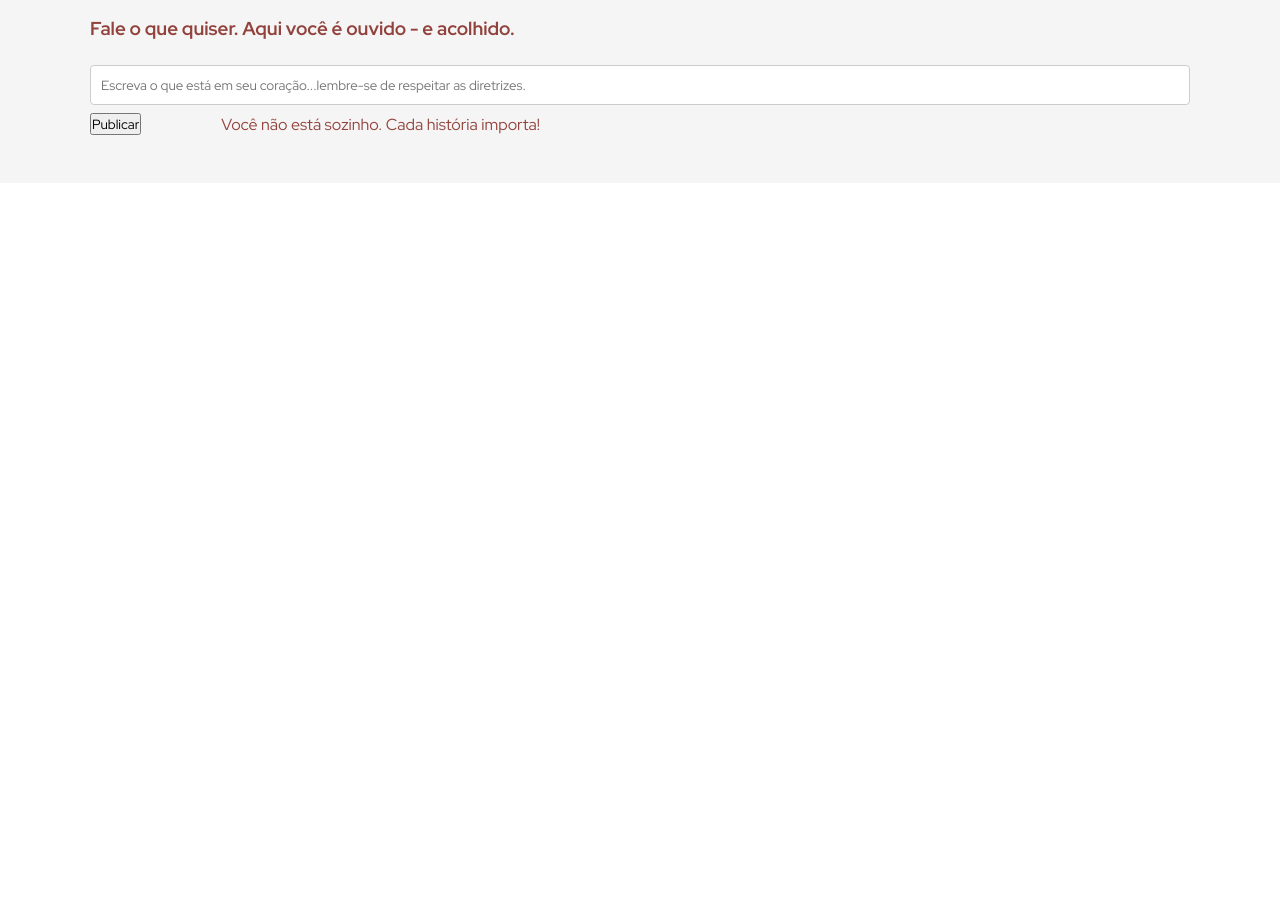
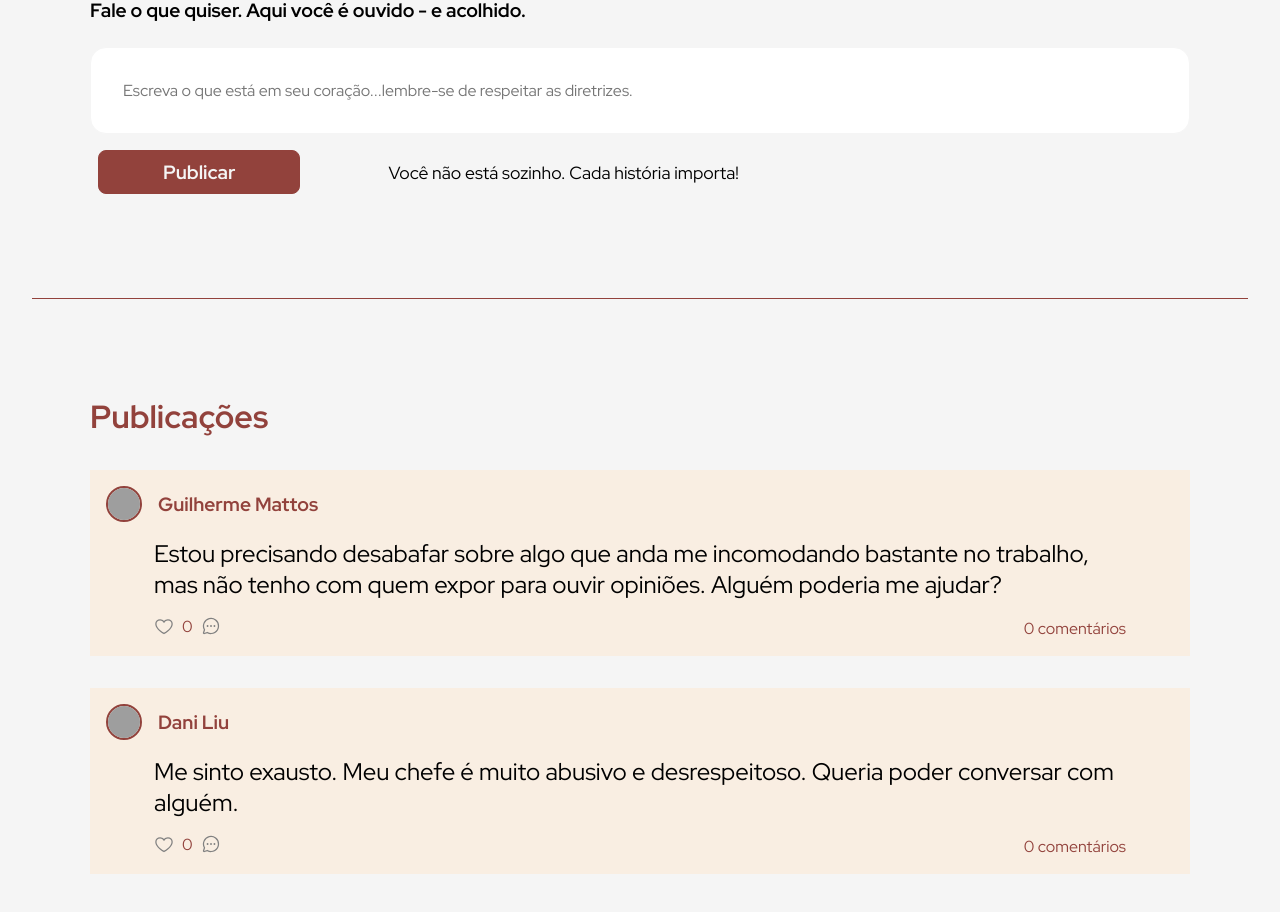
Before and after one commit to aline-henriques/PROJETO-2, a React (Vite) app: page /forum in a window 1280 px wide. Shown: the part 1272-2184 px from the top of the page. Before the commit the page ends 1455 px from the top, so only its background shows below. Built offline with nearby package versions, Linux system fonts and the light colour scheme; grey boxes are pictures that could not be loaded; a web font is replaced by a local one.

Commit message:
furum 2.5/3 e Autenticação

```diff
--- a/src/Components/Comments.jsx
+++ b/src/Components/Comments.jsx
@@ -1,34 +1,22 @@
-import styles from './Comments.module.css'
-import { Heart, Trash} from '@phosphor-icons/react';
+import styles from './Comments.module.css';
+import { Heart, Trash } from '@phosphor-icons/react';
 import { useState } from 'react';
 
-
-export function Comments ({content , author, onDeleteComment}) {
-
+export function Comments({ content, author, onDeleteComment }) {
     const [liked, setLiked] = useState(false);
 
-    const toggleLike = () => setLiked(!liked);
+    const toggleLike = () => setLiked(prev => !prev);
 
-    function handleDeleteComment(){
-        onDeleteComment(content);
-    }
-
-
-    return(
-         <article className={styles.areaTexto}>
+    return (
+        <article className={styles.areaTexto}>
             <header>
                 <div className={styles.author}>
-                    <img src={author.avatarUrl} className={styles.imgUserComment}/>
+                    <img src={author.avatarUrl} className={styles.imgUserComment} />
                     <strong>{author.name}</strong>
                 </div>
                 <div>
-                    <button
-                    className={styles.deleteButton}
-                    onClick={handleDeleteComment}
-                    title='Deletar comentário'>
-
+                    <button className={styles.deleteButton} onClick={onDeleteComment} title="Deletar comentário">
                         <Trash size={20} />
-
                     </button>
                 </div>
             </header>
@@ -37,11 +25,11 @@ export function Comments ({content , author, onDeleteComment}) {
             </div>
             <footer className={styles.footer}>
                 <div className={styles.footerButtons}>
-                     <button onClick={toggleLike}>
+                    <button onClick={toggleLike}>
                         {liked ? (
-                        <Heart className={styles.likeButton} size={20} color="red" weight="fill"  />
+                            <Heart className={styles.likeButton} size={20} color="red" weight="fill" />
                         ) : (
-                        <Heart  className={styles.likeButton} size={20} color="white" />
+                            <Heart className={styles.likeButton} size={20} color="white" />
                         )}
                     </button>
                 </div>
--- a/src/Components/ForumInicial.jsx
+++ b/src/Components/ForumInicial.jsx
@@ -1,32 +1,82 @@
-import { useState } from 'react';
+import { useState, useRef } from 'react';
 import { Header } from './Header';
 import styles from './ForumInicial.module.css'
 import { Fire, NotePencil } from '@phosphor-icons/react';
 import { Posts } from './Posts';
 import { NavLink } from 'react-router-dom';
+import fotoPerfil from '../assets/img/Foto_perfil.jpg'
+import { useAuth } from '../AuthContext';
 
 const PostsEmAlta =[
     {
         id:1,
         author: {
-            avatarUrl: "https://pbs.twimg.com/profile_images/1867600296920100864/IsNMUhqC_400x400.jpg",
-            name: "Danilo Vinicius"
+            avatarUrl: "https://pbs.twimg.com/profile_images/1893010592484491264/-jaz88Xa_400x400.jpg",
+            name: "Guilherme Mattos"
         },
-        content: "Estou finalmente aprendendo a dizer não e impor meus limites. Tem sido difícil mas estou orgulhosa do meu progresso.",
+        content: "Estou finalmente aprendendo a dizer não e impor meus limites. Tem sido difícil mas estou orgulhoso do meu progresso.",
 
     },
      {
-        id:1,
+        id:2,
         author: {
-            avatarUrl: "https://pbs.twimg.com/profile_images/1867600296920100864/IsNMUhqC_400x400.jpg",
-            name: "Danilo Vinicius"
+            avatarUrl: "https://pbs.twimg.com/profile_images/1894169205039042560/dHbunUpS_400x400.jpg",
+            name: "Dani Liu"
         },
-        content: "Estou finalmente aprendendo a dizer não e impor meus limites. Tem sido difícil mas estou orgulhosa do meu progresso.",
+        content: "Não me sinto feliz. Estou no meu limite, preciso de ajuda urgentemente!",
 
     },
 ]
 
-export function ForumInicial (){
+const PostsFeed=[
+    {
+        id:1,
+        author: {
+            avatarUrl: "https://pbs.twimg.com/profile_images/1893010592484491264/-jaz88Xa_400x400.jpg",
+            name: "Guilherme Mattos"
+        },
+        content: "Estou precisando desabafar sobre algo que anda me incomodando bastante no trabalho, mas não tenho com quem expor para ouvir opiniões. Alguém poderia me ajudar? ",
+
+    },
+     {
+        id:2,
+        author: {
+            avatarUrl: "https://pbs.twimg.com/profile_images/1894169205039042560/dHbunUpS_400x400.jpg",
+            name: "Dani Liu"
+        },
+        content: "Me sinto exausto. Meu chefe é muito abusivo e desrespeitoso. Queria poder conversar com alguém.",
+
+    },
+]
+
+export function ForumInicial ({author,content, usuarioLogado}){
+
+    const { user } = useAuth();
+
+    // Novo Post
+    const [newPostText, setNewPostText] = useState('')
+    const [posts, setPosts] = useState([]);
+    const lastPostRef = useRef(null);
+    function handleCreateNewPost(){
+        event.preventDefault()
+        setPosts([...posts, {
+            id:posts.length + 1,
+            content:newPostText,
+            author: {
+                name: user?.name || 'Anônimo',
+                avatarUrl: user?.avatarUrl || 'https://via.placeholder.com/150'
+            }
+    }]);
+        setPosts([...posts, newPost]);
+        setNewPostText('');
+
+        setTimeout(() => {
+            if (lastPostRef.current) {
+            lastPostRef.current.scrollIntoView({ behavior: 'smooth', block: 'start' });
+            }
+        }, 0);
+
+    }
 
     const [darkMode, setDarkMode] = useState(false);
     const toggleColors = () => setDarkMode((prev) => !prev);
@@ -84,23 +134,58 @@ export function ForumInicial (){
                     </div>
                     <h3>Fale o que quiser. Aqui você é ouvido - e acolhido.</h3>
                 </header>
-                <form action="submit">
+                <form action="submit" onSubmit={handleCreateNewPost}>
                     <div className={styles.novoPost}>
                         <input
                         type="text"
                         name='publish'
-                        placeholder="Escreva o que está em seu coração...lembre-se de respeitar as diretrizes." />
+                        placeholder="Escreva o que está em seu coração...lembre-se de respeitar as diretrizes."
+                        value={newPostText}
+                        onChange={(e) => setNewPostText(e.target.value)}
+                        required
+                        />
                         <div className={styles.novoPostBotton}>
-                            <button>Publicar</button>
+                            <button type="submit" disabled={newPostText.length === 0}>
+                                Publicar
+                            </button>
                             <p>Você não está sozinho. Cada história importa!</p>
                         </div>
 
                     </div>
                 </form>
+            </div>
+            <div className={styles.linhaInfo}></div>
+
+            <article className={styles.feed}>
+                <div className={styles.title}>
+                    <h2>Publicações</h2>
+                </div>
+                <div >
+                    <div>
+                        {PostsFeed.map(post =>{
+                            return (<Posts
+                            key={post.id}
+                            author = {post.author}
+                            content= {post.content}
+                            />
+                            )
+                        })}
+                    </div>
+                    <div className={styles.postsFeed}>
+                        {posts.map((publish, index) => {
+                        const isLast = index === posts.length - 1;
+                        return (
+                            <div ref={isLast ? lastPostRef : null} key={index}>
+                            <Posts content={publish.content} author={publish.author} />
+                            </div>
+                        );
+                        })}
+                    </div>
+
+                </div>
+            </article>
 
             </div>
 
-        </div>
-
     );
 }
--- a/src/Components/ForumInicial.module.css
+++ b/src/Components/ForumInicial.module.css
@@ -55,7 +55,7 @@
     transform: scale(1.05);
 }
 
-.postsArea, .publicarPost{
+.postsArea, .publicarPost, .feed{
     flex: 1;
     padding: 3rem 2rem;
     max-width: 1100px;
@@ -135,17 +135,17 @@
 }
 
 .linhaInfo {
+    width: calc(100vw - 4rem);
     height: 1px;
-    justify-self: center;
-    margin: 3rem;
-
+    background-color: var(--red-200);
+    margin: 3rem auto;
   }
 
 .light .linhaInfo{
     background-color: var(--red-200);
   }
 
-.publicarPost{
+.publicarPost, .feed{
     flex-direction: column;
     gap: 1rem;
 }
@@ -155,3 +155,50 @@
     align-items: center;
     gap: 5rem;
 }
+
+.novoPostBotton button{
+    padding: 0.5rem 4rem;
+    background-color: var(--red-200);
+    border: 1px solid var(--red-200);
+    border-radius: 0.5rem;
+    color: var(--cinza-100);
+    cursor: pointer;
+    margin: 0.5rem;
+    font-size: 1.2rem;
+    font-weight: bold;
+}
+
+.novoPostBotton button:hover{
+    background-color: var(--cinza-100);
+    color: var(--red-200);
+}
+
+.novoPostBotton p{
+    color: black;
+    font-size: 1.1rem;
+}
+
+.publicarPost h3{
+    color: black;
+    font-size: 1.2rem;
+}
+
+.novoPost input{
+    padding: 2rem;
+    border-radius: 1rem;
+    font-size: 1rem;
+    border: 1px solid var(--cinza-100);
+    min-width: 0;
+    flex: 1;
+}
+
+.novoPost input:focus {
+  outline: none;
+  border-color: var(--red-200);
+  box-shadow: 0 0 0 2px var(--cinza-100);
+  scale: 1rem;
+}
+
+.postsFeed + .postsFeed{
+    margin-top: 2rem;
+}
--- a/src/Components/Posts.jsx
+++ b/src/Components/Posts.jsx
@@ -1,56 +1,55 @@
 import { useState } from 'react';
-import styles from './Posts.module.css'
-import { Heart, ChatCircleDots} from '@phosphor-icons/react';
+import styles from './Posts.module.css';
+import { Heart, ChatCircleDots } from '@phosphor-icons/react';
 import { Comments } from './Comments.jsx';
+import { useAuth } from '../AuthContext';
+
+export function Posts({ author, content }) {
+    const { user } = useAuth();
+
+    const [newCommentText, setNewCommentText] = useState('');
+    const [liked, setLiked] = useState(false);
+    const [likeCount, setLikeCount] = useState(0);
+    const [comments, setComments] = useState([]);
+    const [mostrarComentario, setMostrarComentario] = useState(false);
+
+    const toggleLike = () => {
+        setLiked(prev => !prev);
+        setLikeCount(prev => (liked ? prev - 1 : prev + 1));
+    };
+
+    const handleClick = () => {
+        setMostrarComentario(prev => !prev);
+    };
+
+    function handleCreateNewComment(event) {
+        event.preventDefault();
 
 
-
-export function Posts ({author, content}){
-
-    const [newCommentText, setNewCommentText] = useState('')
-
-    const [liked, setLiked] = useState(false);
-
-    const [likeCount, setLikeCount] = useState(0);
-
-    const toggleLike = () => {
-     if(liked){
-        setLikeCount((prev) => prev - 1);
-     }else{
-        setLikeCount((prev) => prev + 1);
-     }
-     setLiked((prev) => !prev);
+        const novoComentario = {
+            id: Date.now(),
+            content: newCommentText,
+            author: {
+                name: user?.name || 'Anônimo',
+                avatarUrl: user?.avatarUrl || 'https://via.placeholder.com/150'
     }
 
-    function onDeleteComment(commentToDelete){
-        const commentsWhithoutDeletedOne = comments.filter(comment =>{
-            return comment !== commentToDelete;
-        })
+        };
 
-        setComments(commentsWhithoutDeletedOne);
+        setComments([...comments, novoComentario]);
+        setNewCommentText('');
     }
 
-    const [comments, setComments] = useState([]);
-
-    function handleCreateNewComment(){
-        event.preventDefault()
-        setComments([...comments, newCommentText]);
-        setNewCommentText('');
-
+    function onDeleteComment(commentId) {
+        const commentsFiltered = comments.filter(comment => comment.id !== commentId);
+        setComments(commentsFiltered);
     }
 
-    const [mostrarComentario, setMostrarComentario] = useState(false);
-
-    const handleClick = () =>{
-        setMostrarComentario((prev) => !prev);
-    }
-
-
-    return(
+    return (
         <article className={styles.areaTexto}>
             <header className={styles.header}>
                 <div className={styles.author}>
-                    <img src={author.avatarUrl} alt="foto perfil" className={styles.imgUserPost}/>
+                    <img src={author.avatarUrl} alt="foto perfil" className={styles.imgUserPost} />
                     <strong>{author.name}</strong>
                 </div>
             </header>
@@ -63,20 +62,21 @@ export function Posts ({author, content}){
                         {liked ? (
                             <Heart className={styles.likeButton} size={20} color="red" weight="fill" />
                         ) : (
-                        <Heart  className={styles.likeButton} size={20} color="gray" />
+                            <Heart className={styles.likeButton} size={20} color="gray" />
                         )}
                     </button>
                     <span>{likeCount}</span>
                     <button onClick={handleClick}>
-                        <ChatCircleDots size={20} color='grey'/> </button>
+                        <ChatCircleDots size={20} color="grey" />
+                    </button>
                 </div>
                 <div>
-                    <span>{comments.length} comentarios</span>
+                    <span>{comments.length} comentários</span>
                 </div>
             </footer>
+
+            {mostrarComentario && (
                 <form onSubmit={handleCreateNewComment} className={styles.forms}>
-                {mostrarComentario && (
-                    <>
                     <div className={styles.novoComentarioArea}>
                         <input
                             placeholder="Digite algo..."
@@ -91,14 +91,18 @@ export function Posts ({author, content}){
                     </div>
 
                     <div>
-                        {comments.map((comment, index) => (
-                            <Comments key={index} content={comment} author={author} onDeleteComment= {onDeleteComment}/>
+                        {comments.map((comment) => (
+                            <Comments
+                                key={comment.id}
+                                content={comment.content}
+                                author={comment.author}
+                                onDeleteComment={() => onDeleteComment(comment.id)}
+
+                            />
                         ))}
                     </div>
-                    </>
+                </form>
             )}
-            </form>
-
         </article>
-    )
+    );
 }
--- a/src/Components/PrivateRoute.jsx
+++ b/src/Components/PrivateRoute.jsx
@@ -1,6 +1,7 @@
 import { Navigate, Outlet } from 'react-router-dom';
+import { useAuth } from '../AuthContext';
 
 export const PrivateRoute = () => {
-    const isAuthenticated = localStorage.getItem('isLoggedIn') || sessionStorage.getItem('isLoggedIn');
+    const {isAuthenticated} = useAuth();
     return isAuthenticated ? <Outlet /> : <Navigate to="/login" replace />;
 };
```
Also changed, not shown: src/AuthContext.jsx (+23 -5 lines), src/Components/InicioLogado.jsx (+10 -0 lines). Lines whose indentation alone changed are shown as unchanged.
